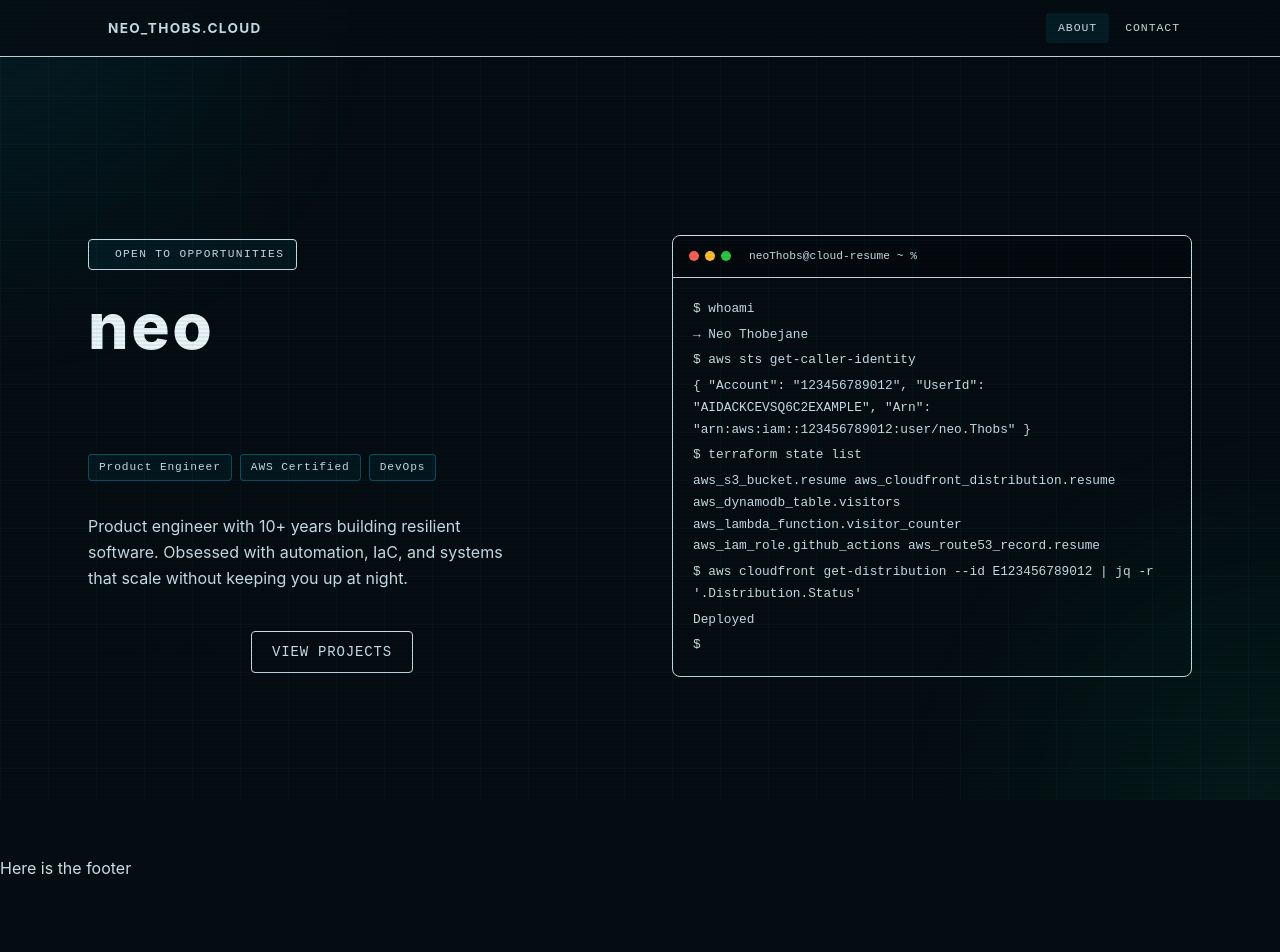
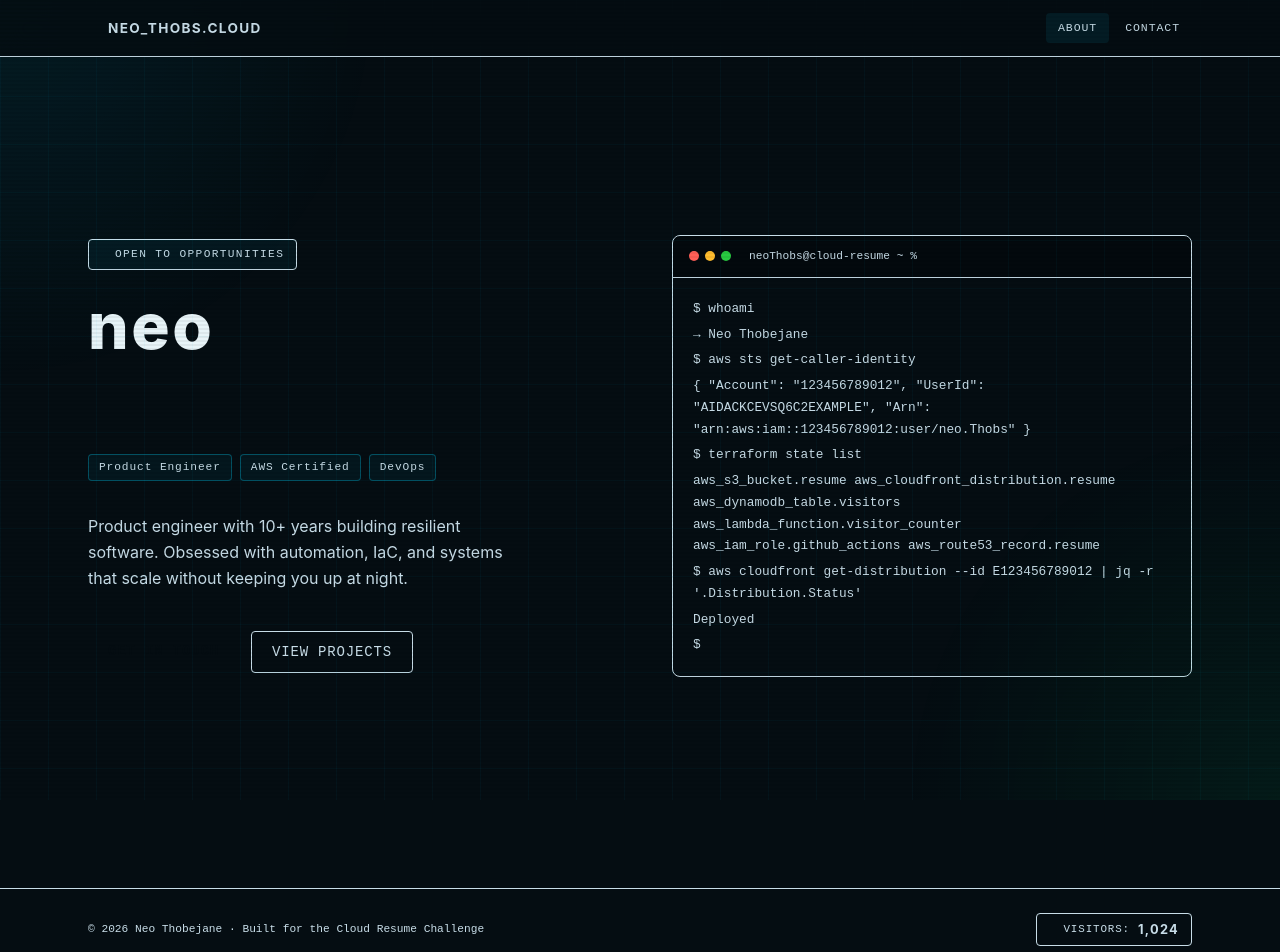
Before and after one commit to neo-thobz/profile-picture, a React (Vite) app: page / in a window 1280 px wide. Shown: the top 952 px of the page. Before the commit the page ends 880 px from the top, so only its background shows below. Built offline with nearby package versions, Linux system fonts and the light colour scheme; a web font is replaced by a local one.

Commit message:
feat: add content for footer

```diff
--- a/src/components/Footer.tsx
+++ b/src/components/Footer.tsx
@@ -1,7 +1,24 @@
+import { useState } from "react";
+
 export default function Footer() {
+    const [visitorCount] = useState(1024)
+
     return(
-        <div>
-            Here is the footer
+    <footer className="border-t mt-8" style={{ borderColor: 'var(--color-border)' }}>
+        <div className="max-w-6xl mx-auto px-6 py-6 flex flex-wrap items-center justify-between gap-4">
+          <span style={{ fontFamily: 'var(--font-mono)', fontSize: '0.7rem', color: 'var(--color-muted)' }}>
+            © 2026 Neo Thobejane · Built for the Cloud Resume Challenge
+          </span>
+          <div className="flex items-center gap-2 px-3 py-1.5 rounded border" style={{ borderColor: 'var(--color-border)', background: 'var(--color-surface)' }}>
+            <div className="w-1.5 h-1.5 rounded-full animate-pulse" style={{ background: 'var(--color-green)' }} />
+            <span style={{ fontFamily: 'var(--font-mono)', fontSize: '0.68rem', color: 'var(--color-muted)', letterSpacing: '0.08em' }}>
+              VISITORS:
+            </span>
+            <span style={{ fontFamily: 'var(--font-display)', fontSize: '0.8rem', fontWeight: 700, color: 'var(--color-green)', letterSpacing: '0.1em' }}>
+              {visitorCount.toLocaleString()}
+            </span>
+          </div>
         </div>
+      </footer>
     );
 }
```
